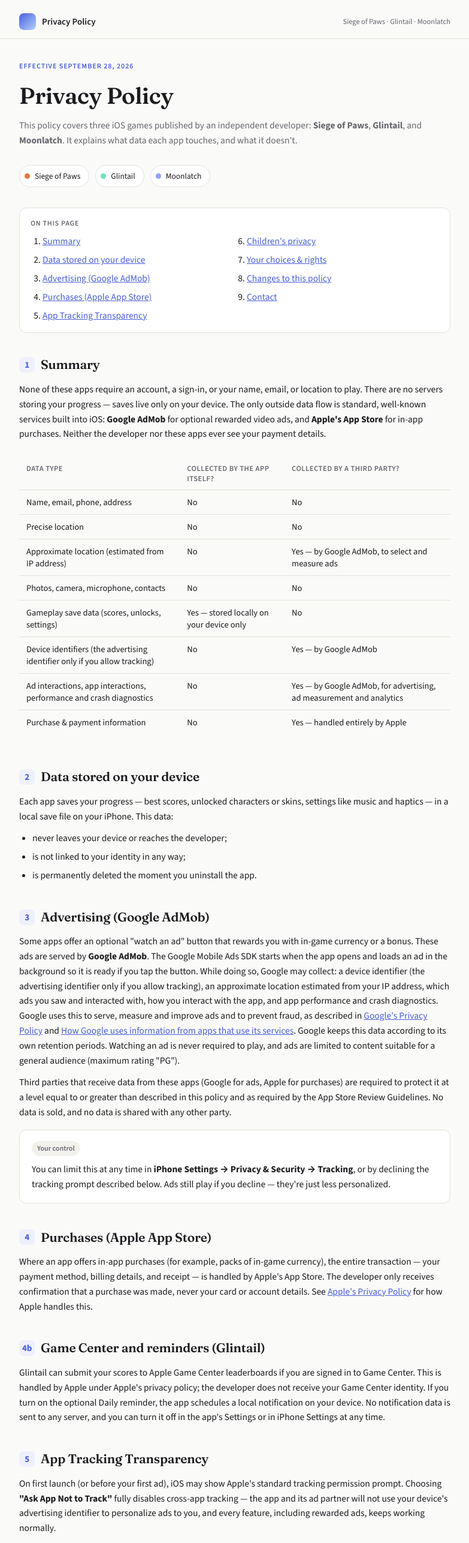
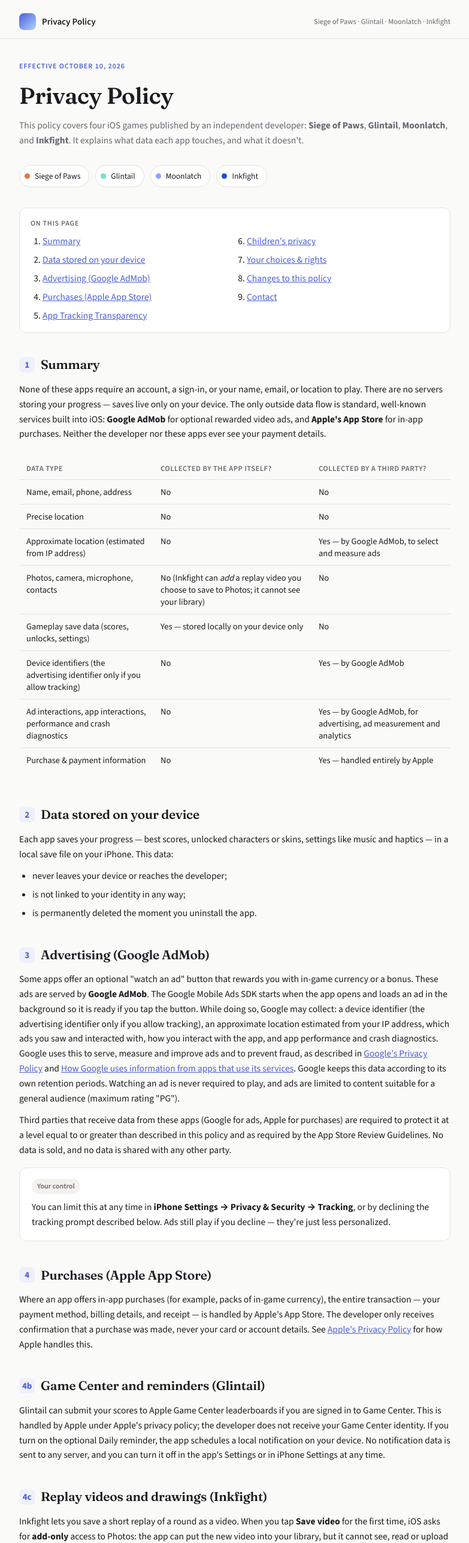
Before and after one commit to hoanghoang290393/privacy-policy, a plain HTML site: page index.html in a window 1280 px wide. Shown: the top 2572 px of the page at 60% size, without its empty margins (248-1031 px from the left). Drawn offline with nearby package versions, Linux system fonts and the light colour scheme.

Commit message:
Add Inkfight to the privacy policy (replay videos: Photos add-only)

```diff
--- a/index.html
+++ b/index.html
@@ -70,6 +70,7 @@
   .dot-claw{ background:#E07A3F; }
   .dot-wisp{ background:#6FE3C4; }
   .dot-moon{ background:#8FA0FF; }
+  .dot-ink{ background:#1F4FD1; }
   nav.toc{
     border:1px solid var(--border); background:var(--surface);
     border-radius:12px; padding:16px 18px; margin-bottom:36px;
@@ -120,20 +121,21 @@
   <div class="row">
     <div class="studio-mark" aria-hidden="true"></div>
     <span class="top-title">Privacy Policy</span>
-    <span class="top-apps">Siege of Paws · Glintail · Moonlatch</span>
+    <span class="top-apps">Siege of Paws · Glintail · Moonlatch · Inkfight</span>
   </div>
 </header>
 
 <div class="wrap">
 <main>
-  <div class="eyebrow">Effective September 28, 2026</div>
+  <div class="eyebrow">Effective October 10, 2026</div>
   <h1>Privacy Policy</h1>
-  <p class="dek">This policy covers three iOS games published by an independent developer: <strong>Siege of Paws</strong>, <strong>Glintail</strong>, and <strong>Moonlatch</strong>. It explains what data each app touches, and what it doesn't.</p>
+  <p class="dek">This policy covers four iOS games published by an independent developer: <strong>Siege of Paws</strong>, <strong>Glintail</strong>, <strong>Moonlatch</strong>, and <strong>Inkfight</strong>. It explains what data each app touches, and what it doesn't.</p>
 
   <div class="apps-strip">
     <span class="app-chip"><span class="app-dot dot-claw"></span>Siege of Paws</span>
     <span class="app-chip"><span class="app-dot dot-wisp"></span>Glintail</span>
     <span class="app-chip"><span class="app-dot dot-moon"></span>Moonlatch</span>
+    <span class="app-chip"><span class="app-dot dot-ink"></span>Inkfight</span>
   </div>
 
   <nav class="toc" aria-label="Table of contents">
@@ -161,7 +163,7 @@
           <tr><td>Name, email, phone, address</td><td>No</td><td>No</td></tr>
           <tr><td>Precise location</td><td>No</td><td>No</td></tr>
           <tr><td>Approximate location (estimated from IP address)</td><td>No</td><td>Yes — by Google AdMob, to select and measure ads</td></tr>
-          <tr><td>Photos, camera, microphone, contacts</td><td>No</td><td>No</td></tr>
+          <tr><td>Photos, camera, microphone, contacts</td><td>No (Inkfight can <em>add</em> a replay video you choose to save to Photos; it cannot see your library)</td><td>No</td></tr>
           <tr><td>Gameplay save data (scores, unlocks, settings)</td><td>Yes — stored locally on your device only</td><td>No</td></tr>
           <tr><td>Device identifiers (the advertising identifier only if you allow tracking)</td><td>No</td><td>Yes — by Google AdMob</td></tr>
           <tr><td>Ad interactions, app interactions, performance and crash diagnostics</td><td>No</td><td>Yes — by Google AdMob, for advertising, ad measurement and analytics</td></tr>
@@ -200,6 +202,10 @@
     <h2><span class="num">4b</span>Game Center and reminders (Glintail)</h2>
     <p>Glintail can submit your scores to Apple Game Center leaderboards if you are signed in to Game Center. This is handled by Apple under Apple's privacy policy; the developer does not receive your Game Center identity. If you turn on the optional Daily reminder, the app schedules a local notification on your device. No notification data is sent to any server, and you can turn it off in the app's Settings or in iPhone Settings at any time.</p>
   </section>
+  <section id="inkfight">
+    <h2><span class="num">4c</span>Replay videos and drawings (Inkfight)</h2>
+    <p>Inkfight lets you save a short replay of a round as a video. When you tap <strong>Save video</strong> for the first time, iOS asks for <strong>add-only</strong> access to Photos: the app can put the new video into your library, but it cannot see, read or upload any of your photos or videos. The video is made on your device and is never sent anywhere. Your weapon drawings, chosen fighter and ink color are kept only in the app's local save on your device. Inkfight's optional ads ("+50% ink for the next round") and one-time purchases (Big Pen, Weapon Pack, Ink Colors, Fighter Pack) follow sections 3 and 4 above.</p>
+  </section>
   <section id="tracking">
     <h2><span class="num">5</span>App Tracking Transparency</h2>
     <p>On first launch (or before your first ad), iOS may show Apple's standard tracking permission prompt. Choosing <strong>"Ask App Not to Track"</strong> fully disables cross-app tracking — the app and its ad partner will not use your device's advertising identifier to personalize ads to you, and every feature, including rewarded ads, keeps working normally.</p>
@@ -218,7 +224,7 @@
       <li><strong>Opt out of ad personalization:</strong> decline the tracking prompt, or turn off tracking in iPhone Settings at any time.</li>
       <li><strong>Manage or refund a purchase:</strong> through your Apple ID account, under <em>Settings → [your name] → Subscriptions/Purchase History</em>.</li>
     </ul>
-    <p>If you're in the European Economic Area, the UK or Switzerland, the app asks for your consent through Google's consent message before personalized ads are shown. You can change or withdraw that consent at any time from the <strong>Privacy Choices</strong> link on the Shop screen. To report an inappropriate ad, use the <strong>Report an Ad</strong> link on the Shop screen or email the address below.</p>
+    <p>If you're in the European Economic Area, the UK or Switzerland, the app asks for your consent through Google's consent message before personalized ads are shown. You can change or withdraw that consent at any time from the <strong>Privacy Choices</strong> link on the Shop screen (in Inkfight: the <strong>More</strong> button on the main menu). To report an inappropriate ad, use the <strong>Report an Ad</strong> link on the same screen or email the address below.</p>
     <p>If you're in the EU/UK, CCPA-covered in California, or anywhere else with data-protection rights, the same applies: the developer holds no personal data store to act on, and the AdMob/Apple identifiers above are the only third-party processing involved, governed by their respective policies linked above.</p>
   </section>
 
@@ -236,6 +242,6 @@
   </section>
 </main>
 <footer>
-  Independent developer · Siege of Paws, Glintail, Moonlatch for iOS
+  Independent developer · Siege of Paws, Glintail, Moonlatch, Inkfight for iOS
 </footer>
 </div>
```
